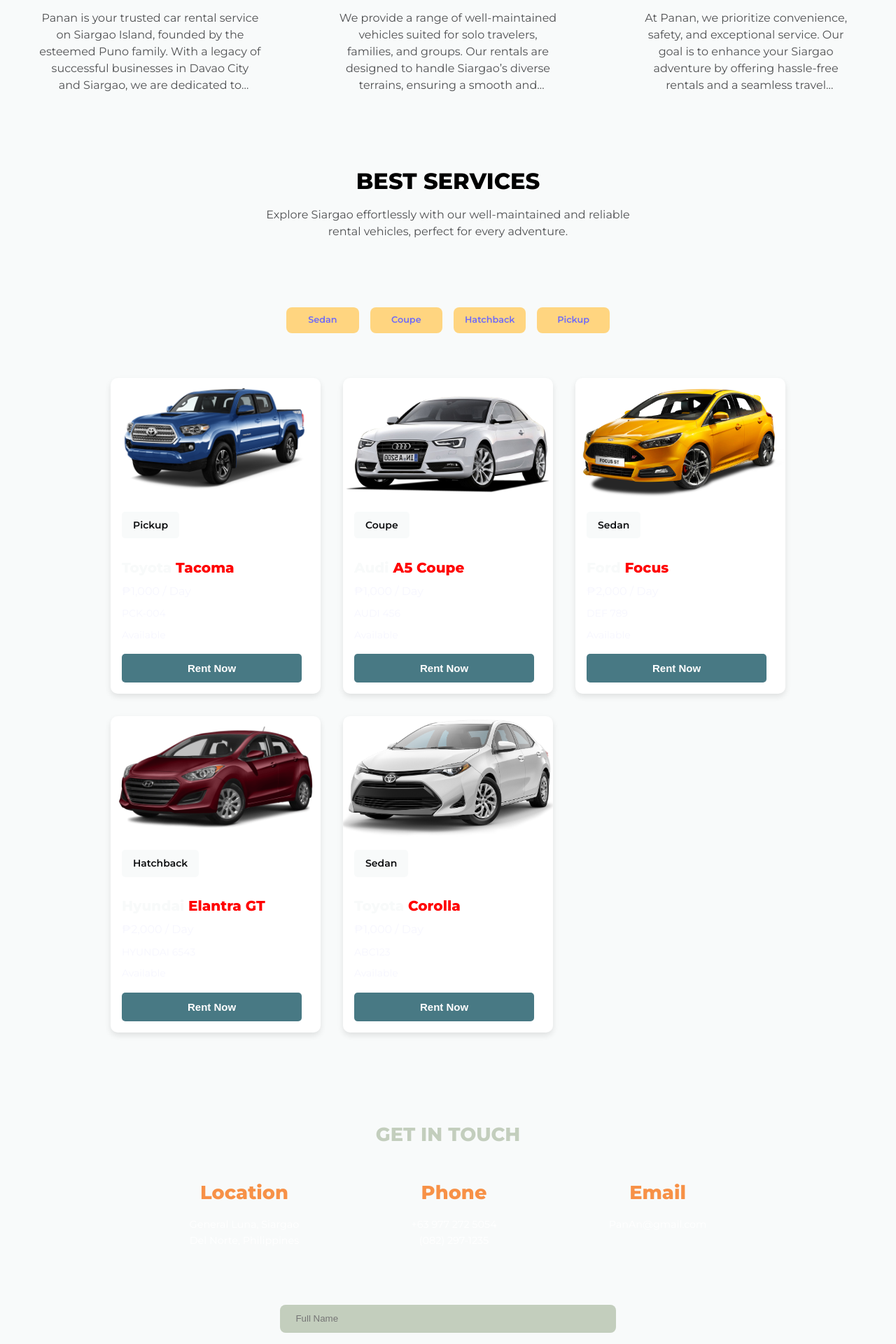
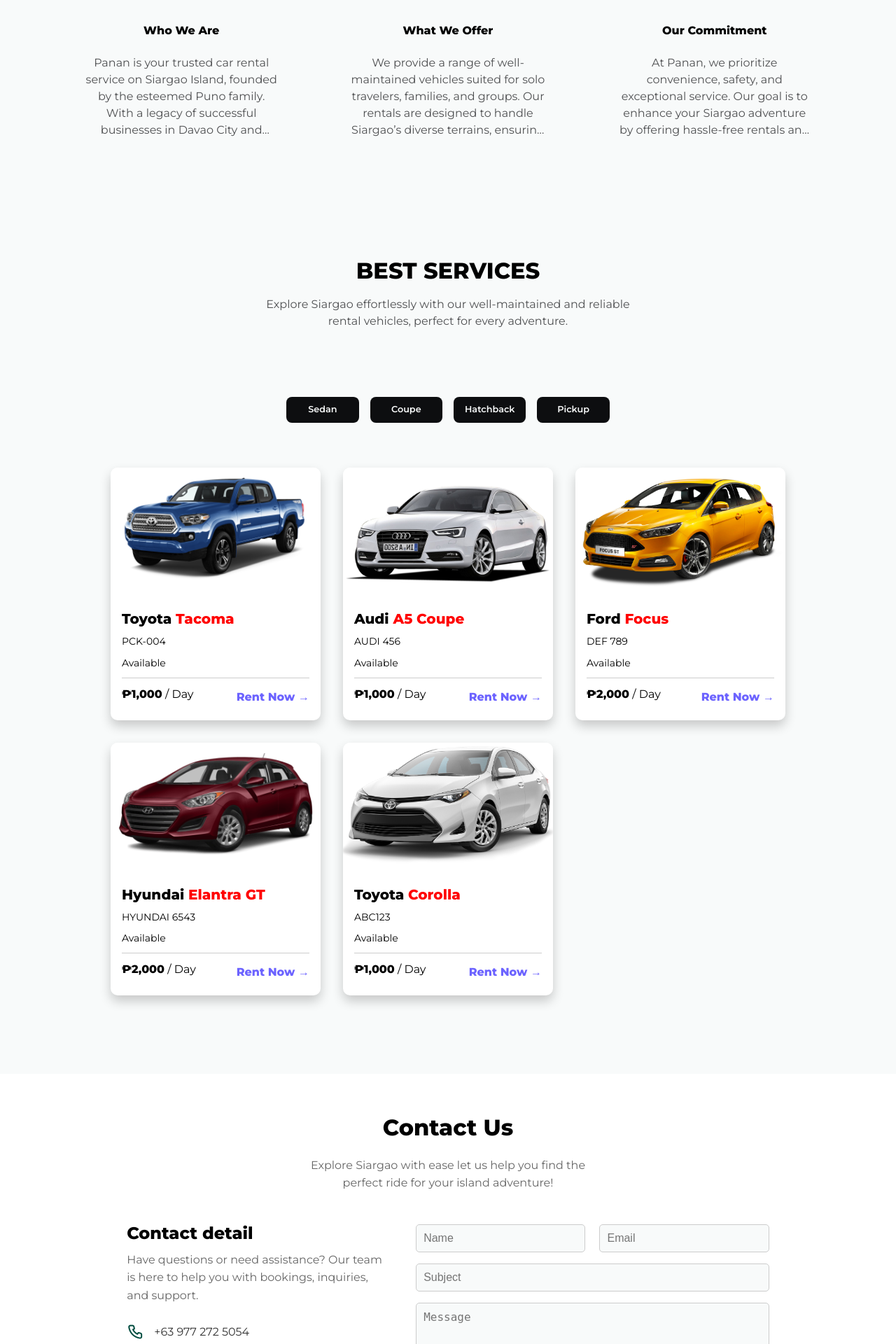
Before and after one commit to samanthagwynetha/CarRentalSystem, a PHP site: page /car/home.php in a window 1280 px wide. Shown: the part 1160-3080 px from the top of the page at 70% size. Run offline with PHP 8.4, Linux system fonts and the light colour scheme; data comes from the database, SQL or seed files in the repository; some web fonts are replaced.

Commit message:
homepage

```diff
--- a/css/cusdash.css
+++ b/css/cusdash.css
@@ -8,7 +8,7 @@
   --color-gray-900: #C3CEBD;
   --color-gray-700: #6A7C5F;
   --color-gray-300: rgba(242, 242, 254, 0.3);
-  --color-gray-200: rgba(242, 242, 254, 0.7);
+  --color-gray-200: rgb(184, 184, 184);
 
   --color-white:#006DA4;
   --color-bg:#F9EEDC;
--- a/css/style.css
+++ b/css/style.css
@@ -1,11 +1,12 @@
-:root {--color-primary: #6f6af8;
+:root {
+  --color-primary: #6f6af8;
   --color-primary-light: hsl(242, 91%, 69%, 18%);
   --color-primary-variant: #5854c7;
   --color-red: #da0f3f;
   --color-red-light: hsl(346, 87%, 46%, 15%);
   --color-green: #00c476;
   --color-green-light: hsl(156, 100%, 38%, 15%);
-  --color-gray-900: #C3CEBD;
+  --color-gray-900: #0d0e10;
   --color-gray-700: #6A7C5F;
   --color-gray-300: rgba(242, 242, 254, 0.3);
   --color-gray-200: rgba(242, 242, 254, 0.7);
@@ -59,7 +60,7 @@
     line-height: 1.6;
     color: var(--color-gray-200);
     overflow-x: hidden;
-    background: var(--color-bg); /*CHANGE BG*/
+    background: var(--color-terra); /*CHANGE BG*/
     font-size: 0.9rem;
 }
 
@@ -69,18 +70,8 @@
     margin-inline: auto;
 }
 
-/* section{
-  padding: 4rem 0 2rem;
-  margin-top: 3rem;
-  width: 100vm;
-} */
-
-/* .section_extra-margin{
-  margin-top: 7rem;
-} */
-
 h1,h2,h3,h4{
-  color: var(--color-terra);
+  color: var(--color-black);
   line-height: 1.3;
 }
 
@@ -88,7 +79,7 @@
   color: white;
 }
 p{
-  color: var(--color-terra);
+  color: #666;
 }
 
 h1{
@@ -110,7 +101,7 @@
   font-size: 1rem;
 }
 
-a{ /*NAV TEXT N SH*/
+a{
   color: var(--color-white);
   transition: var(--transition);
 }
@@ -289,27 +284,30 @@
 .post {
   background-color: var(--color-white);
   border-radius: 10px;
-  box-shadow: 0 4px 8px rgba(0, 0, 0, 0.1);
+  box-shadow: 0 8px 16px rgba(0, 0, 0, 0.2);
   overflow: hidden;
-  transition: transform 0.3s ease, box-shadow 0.3s ease;
-  width: 300px; /* Set a specific width for each post */
+  transition: transform 0.5s ease;
+  width: 300px;
 }
 
-.post:hover {
-  transform: translateY(-5px);
-  box-shadow: 0 8px 16px rgba(0, 0, 0, 0.2);
+
+.post:hover .post_thumbnail img {
+  transform: scale(1.1); /* Slight zoom on hover */
+  transition: transform 0.5s ease; /* Smooth zoom effect */
 }
 
 .post_thumbnail {
   width: 100%;
   height: 175px;
   overflow: hidden;
+  background-color: var(--color-white);
 }
 
 .post_thumbnail img {
   width: 100%;
   height: 100%;
   object-fit: cover;
+  transition: transform 0.5s ease, filter 0.5s ease; /* Smooth zoom and filter transition */
 }
 
 .post_info {
@@ -331,7 +329,7 @@
 .post_info .post_title {
   font-size: 1.25rem;
   margin-bottom: 0.5rem;
-  color: var(--color-terra);
+  color: var(--color-black);
 }
 
 .post_info .post_title a {
@@ -341,14 +339,14 @@
 
 .post_info .RatePerDay {
   font-size: 1rem;
-  color: var(--color-dark);
+  color: var(--color-black);
   margin-bottom: 0.5rem;
 }
 
 .post_info .vPLNo,
 .post_info .Availability {
   font-size: 0.875rem;
-  color: var(--color-dark);
+  color: var(--color-black);
   margin-bottom: 0.5rem;
 }
 
@@ -365,9 +363,33 @@
 .rent-btn:hover {
   background-color: var(--color-terra-dark);
 }
-/*.car0-container {
-  animation: float 3s linear infinite;
-}*/
+
+.rate-and-rent {
+  display: flex;
+  justify-content: space-between;
+  align-items: center;
+  margin-top: 10px;
+  border-top: 1px solid #ccc;
+  padding-top: 10px;
+}
+
+.rate {
+  font-size: 1.0rem;
+  font-weight: bold;
+  color: #000;
+}
+
+.rent-now-link {
+  font-size: 1.0rem;
+  font-weight: bold;
+  color: #6c63ff; /* Purple color */
+  text-decoration: none;
+  transition: color 0.3s ease;
+}
+
+.rent-now-link:hover {
+  color: #4b47d9; /* Darker purple on hover */
+}
 
 @keyframes fadeIn {
   0% {
@@ -428,7 +454,7 @@
   flex-direction: column;
   align-items: center;
   gap: 2rem;
-  padding: 2rem;
+  padding: 6rem;
   background-color: var(--color-terra);
 }
 
@@ -479,7 +505,7 @@
 }
 
 .about-box h2 {
-  font-size: 1.5rem;
+  font-size: 1rem;
   margin-bottom: 1rem;
   color: var(--color-black);
 }
@@ -501,60 +527,122 @@
 }
 
 /*===============================CONTACT US==================================*/
-.home-contact {
-  background: var(--color-terra);
-  display: flex;
-  flex-direction: column;
-  align-items: center;
-  text-align: center;
+.contact-section {
+  padding: 40px 20px;
+  background-color: #fff;
+  margin-bottom: 80px;
 }
 
-.home-contact h2 {
-  color: var(--color-sage);
- }
-
-.contact-container {
-  width: 30rem;
-  margin-bottom: 3rem;
-  display: flex;
-  justify-content: space-between;
-  gap: 5rem;
+.contact-heading {
+  font-size: 2rem;
+  font-weight: bold;
+  text-align: center;
+  color: black;
+  margin-bottom: 20px;
 }
 
-.home-contact .btn{
-  width: 30rem;
-  padding: 10px 0.5rem;
-
+.contact-description {
+  font-size: 1rem;
+  text-align: center;
+  margin-bottom: 30px;
 }
 
-.contact-info {
+.contact-content {
   display: flex;
+  flex-wrap: wrap;
   justify-content: space-between;
-  gap: 10rem;
-  margin-bottom: 5rem;
+  gap: 20px;
 }
 
-.info-item{
-  display: flex;
-  flex-direction: column;
-  align-items: center;
-  text-align: center;
+.contact-detail {
+  flex: 1;
+  max-width: 40%;
+  text-align: left;
 }
 
-.info-item p{
-  color: white;
+.contact-detail h3 {
+  font-size: 1.5rem;
+  font-weight: bold;
+  margin-bottom: 10px;
 }
 
-.info-item h2{
-  margin-top: 2rem;
-  color: var(--color-orange);
+.contact-detail p {
+  font-size: 1rem;
+  margin-bottom: 20px;
 }
 
+.contact-detail ul {
+  list-style: none;
+  padding: 0;
+}
+
+.contact-detail li {
+  display: flex;
+  align-items: center;
+  gap: 15px;
+  margin-bottom: 15px;
+  font-size: 1rem;
+  color: #333;
+}
+
+.contact-detail li i {
+  font-size: 1.5rem;
+  color: #004d40; /* Dark teal color for icons */
+}
+
+.contact-detail li strong {
+  font-weight: bold;
+  color: black;
+}
+
+.contact-form {
+  flex: 1;
+  max-width: 55%;
+  background-color: #fff;
+  margin-top: 1rem;
+}
+
+.contact-form .form-group {
+  display: flex;
+  gap: 20px;
+}
+
+.contact-form input,
+.contact-form textarea {
+  width: 100%;
+  padding: 10px;
+  border: 1px solid #ccc;
+  border-radius: 5px;
+  font-size: 1rem;
+  background: var(--color-terra);
+  color: var(--color-bg);
+}
+
+.contact-form textarea {
+  height: 100px;
+  resize: none;
+}
+
+.contact-form .btn {
+  background-color: var(--color-bg);
+  color: var(--color-terra);
+  border: none;
+  padding: 10px 20px;
+  font-size: 1rem;
+  border-radius: 5px;
+  cursor: pointer;
+  transition: background-color 0.3s ease;
+}
+
+.contact-form .btn:hover {
+  background-color: var(--color-black);
+  color: var(--color-terra);
+}
 
 /*===============================CATEGORY BUTTON ;>==================================*/
 .category_button{
-  background: #FFD580;
-  color: var(--color-primary);
+  background: var(--color-bg);
+  color: var(--color-terra);
   display: inline-block;
   padding: 0.5rem 1rem;
   border-radius: var(--card-border-radius-2);
@@ -772,37 +843,6 @@
   background: var(--color-white);
   color: var(--color-bg);
 }
-/*==============================SINGLE POST==================================*/
-.singlepost {
-  margin: 6rem 0 2rem;
-  display: flex; /* Display the sections side by side */
-  justify-content: space-between; /* Add space between sections */
-  align-items: flex-start;
-}
-
-.singlepost_container {
-  width: var(--form-width);
-  background: var(--color-gray-900);
-  padding: 1rem 2rem 3rem;
-  display: flex; /* Display the content within the container side by side */
-  align-items: center; /* Vertically center the content */
-  flex-wrap: wrap; /* Allow content to wrap to the next line if needed */
-  gap: 1rem; /* Add spacing between items */
-}
-
-.singlepost_thumbnail img {
-  max-width: 100%; /* Ensure the image stays within the container */
-}
-
-.post_info {
-  flex: 1; /* Allow the text content to expand and fill available space */
-}
-
-.customer_container {
-  flex: 0; /* Allow the customer form to expand and fill available space */
-}
-
-/* Add additional styling as needed for form elements, buttons, and links */
 
 /*===============================CATEGORY POSTS==================================*/
     .category_title {
--- a/home.php
+++ b/home.php
@@ -15,7 +15,7 @@
 <section class="home" id="home">
   <div class="home-text">
     <h1>
-      <span>Looking</span> to <span>rent</span> <br>  a <span>car</span></h1>
+       Looking to rent <br>  a <span>car</span></h1>
     <p>PRC, your gateway to hassle-free, convenient, and reliable car rentals. <br> Explore our diverse fleet, find the perfect vehicle for your needs,
       and <br> book with confidence. Your journey begins here.</p>
 
@@ -28,6 +28,8 @@
     <img class="car0" src="images/clogo.png">
   </div>
 </section>
+
+
 
 
   <!--===========================ABOUT==================================-->
@@ -54,21 +56,22 @@
   </div>
 </section>
 
-  <!--===========================SERVICES==================================-->
 <!-- =========================== SERVICES ================================ -->
 <section class="home-services" id="home-services">
     <h2 class="header">BEST SERVICES</h2>
     <p class="top-text subheading">Explore Siargao effortlessly with our well-maintained and reliable rental vehicles, perfect for every adventure.</p>
-
     <!-- ========================= CATEGORY BUTTONS ========================= -->
     <section class="category_buttons">
     <div class="container category_buttons-container">
         <?php
+        // Fetch all categories from the database
         $all_categories_query = "SELECT * FROM category";
         $all_categories = mysqli_query($connection, $all_categories_query);
+
         while ($category = mysqli_fetch_assoc($all_categories)) :
         ?>
-                <a href="<?= ROOT_URL ?>category-posts.php?categoryID=<?= $category['CategoryID'] ?>" class="category_button">
+            <!-- Dynamically generate a button for each category -->
+            <a href="<?= ROOT_URL ?>category-posts.php?CategoryID=<?= $category['CategoryID'] ?>" class="category_button">
                 <?= htmlspecialchars($category['VehicleType']) ?>
             </a>
         <?php endwhile; ?>
@@ -83,32 +86,22 @@
                 <img class="thumbnail_img" src="./images/<?= htmlspecialchars($vehicle['vImage']) ?>" alt="Vehicle Image">
             </div>
             <div class="post_info">
-                    <?php
-                    // Fetch category details once per vehicle
-                    $CategoryID = $vehicle['CategoryID'];
-                    $category_query = "SELECT VehicleType FROM category WHERE CategoryID = $CategoryID";
-                    $category_result = mysqli_query($connection, $category_query);
-                    $category = mysqli_fetch_assoc($category_result);
-                    ?>
-
-                    <a href="<?= ROOT_URL ?>category-posts.php?CategoryID=<?= $vehicle['CategoryID']?>" class="category_button">
-                        <?= htmlspecialchars($category['VehicleType']) ?>
-                    </a>
-
                 <h3 class="post_title">
                     <a href="post.php">
                         <?= htmlspecialchars($vehicle['vBrand']) ?>
                         <span style="color: red;"><?= htmlspecialchars($vehicle['vModel']) ?></span>
                     </a>
                 </h3>
-
-                    <p class="RatePerDay">&#8369;<?= number_format($vehicle['RatePerDay']) ?> / Day</p>
                 <p class="vPLNo"><?= htmlspecialchars($vehicle['vPLNo']) ?></p>
                 <p class="Availability"><?= htmlspecialchars($vehicle['Availability']) ?></p>
-
-                    <a href="vehicle.php?vID=<?= urlencode($vehicle['VehicleID']); ?>">
-                        <button id="rent-btn" class="rent-btn">Rent Now</button>
+                <div class="rate-and-rent">
+                    <p class="RatePerDay">
+                        <span class="rate">&#8369;<?= number_format($vehicle['RatePerDay']) ?></span> / Day
+                    </p>
+                    <a href="vehicle.php?vID=<?= urlencode($vehicle['VehicleID']); ?>" class="rent-now-link">
+                        Rent Now →
                     </a>
+                </div>
             </div>
         </article>
     <?php endwhile; ?>
@@ -118,37 +111,43 @@
 
 
   <!--=======================CONTACT====================-->
-  <section class="home-contact" id="home-contact">
-    <h2>GET IN TOUCH</h2>
-
-  <div class="contact-info">
-    <div class="info-item">
-      <img src="" alt="">
-      <h2>Location</h2>
-      <p>General Luna, Siargao <br> Del Norte, Philippines</p>
+  <section class="contact-section" id="contact">
+    <div class="container">
+        <h2 class="contact-heading">Contact <span>Us</span></h2>
+        <p class="contact-description">
+        Explore Siargao with ease let us help you find the <br> perfect ride for your island adventure!
+        </p>
+        <div class="contact-content">
+            <div class="contact-detail">
+                <h3>Contact detail</h3>
+                <p>Have questions or need assistance? Our team is here to help you with bookings, inquiries, and support.</p>
+                <ul>
+                    <li>
+                        <i class="uil uil-phone"></i>
+                        +63 977 272 5054
+                    </li>
+                    <li>
+                        <i class="uil uil-envelope"></i>
+                        pananr@gmail.com
+                    </li>
+                    <li>
+                        <i class="uil uil-map-marker"></i>
+                        General Luna, Siargao, Del Norte, Philippines
+                    </li>
+                </ul>
             </div>
-
-    <div class="info-item">
-      <img src="" alt="">
-      <h2>Phone</h2>
-      <p>+63 977 272 5054<br>(082) 297-1235</p>
+            <div class="contact-form">
+                <form action="https://formsubmit.co/uunaaah@gmail.com" method="POST">
+                    <div class="form-group">
+                        <input type="text" name="Name" placeholder="Name" required>
+                        <input type="email" name="Email" placeholder="Email" required>
                     </div>
-
-    <div class="info-item">
-      <img src="" alt="">
-      <h2>Email</h2>
-      <p>PanAn@gmail.com</p>
+                    <input type="text" name="Subject" placeholder="Subject" required>
+                    <textarea name="Message" placeholder="Message" required></textarea>
+                    <button type="submit" class="btn">Send Now</button>
+                </form>
             </div>
         </div>
-
-
-  <div class="contact-container">
-    <form action="https://formsubmit.co/samanthagwyneth15@gmail.com" method="POST">
-        <input type="text" name="Name" placeholder="Full Name" required>
-        <input type="email" name="Email" placeholder="Email" required>
-        <textarea name="Message" placeholder="Message" required></textarea>
-        <button type="submit" class="btn">Send</button>
-    </form>
     </div>
 </section>
 
```
Also changed, not shown: other parts of css/style.css (+91 -44 lines). Lines whose indentation alone changed are shown as unchanged.
